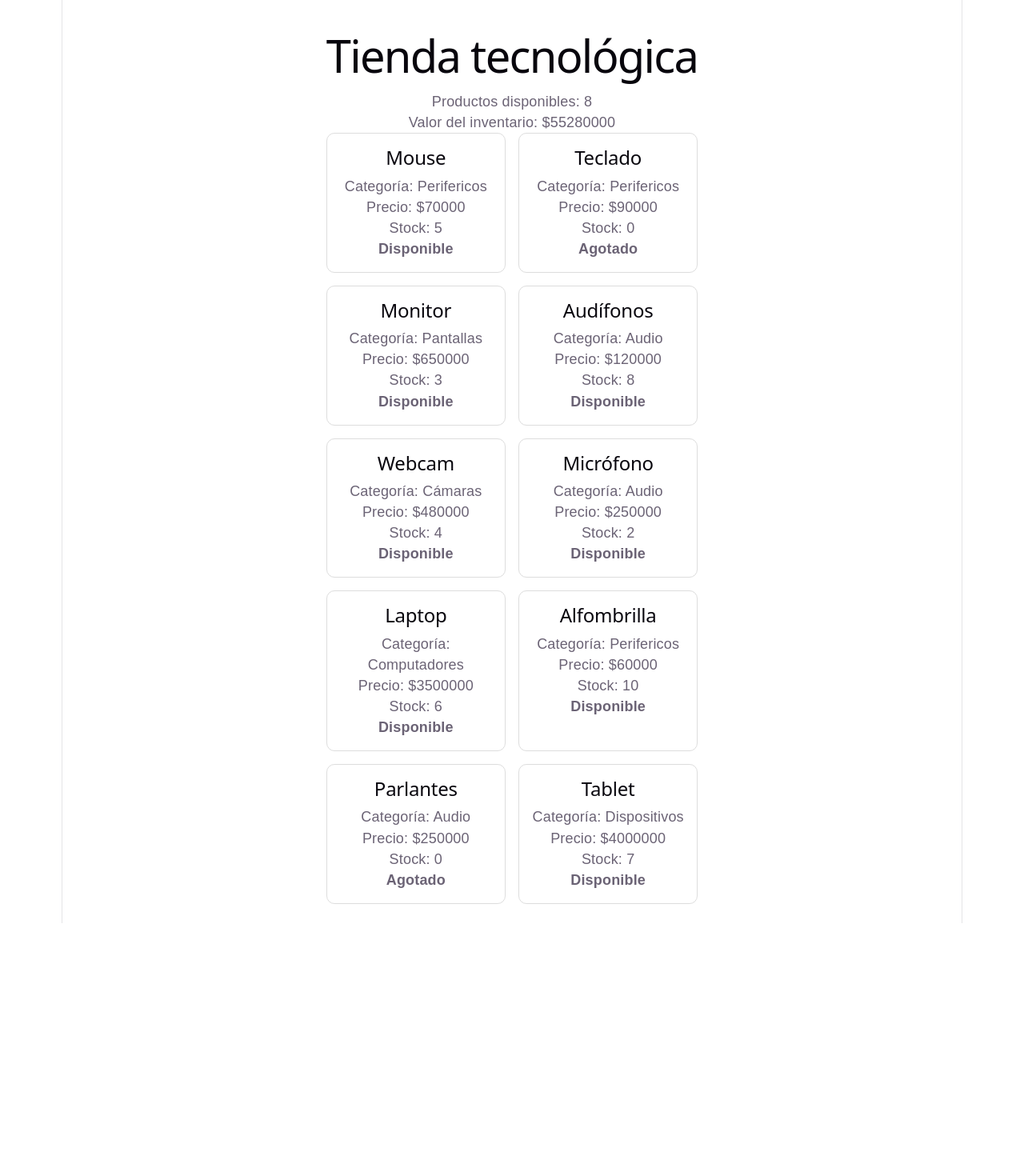
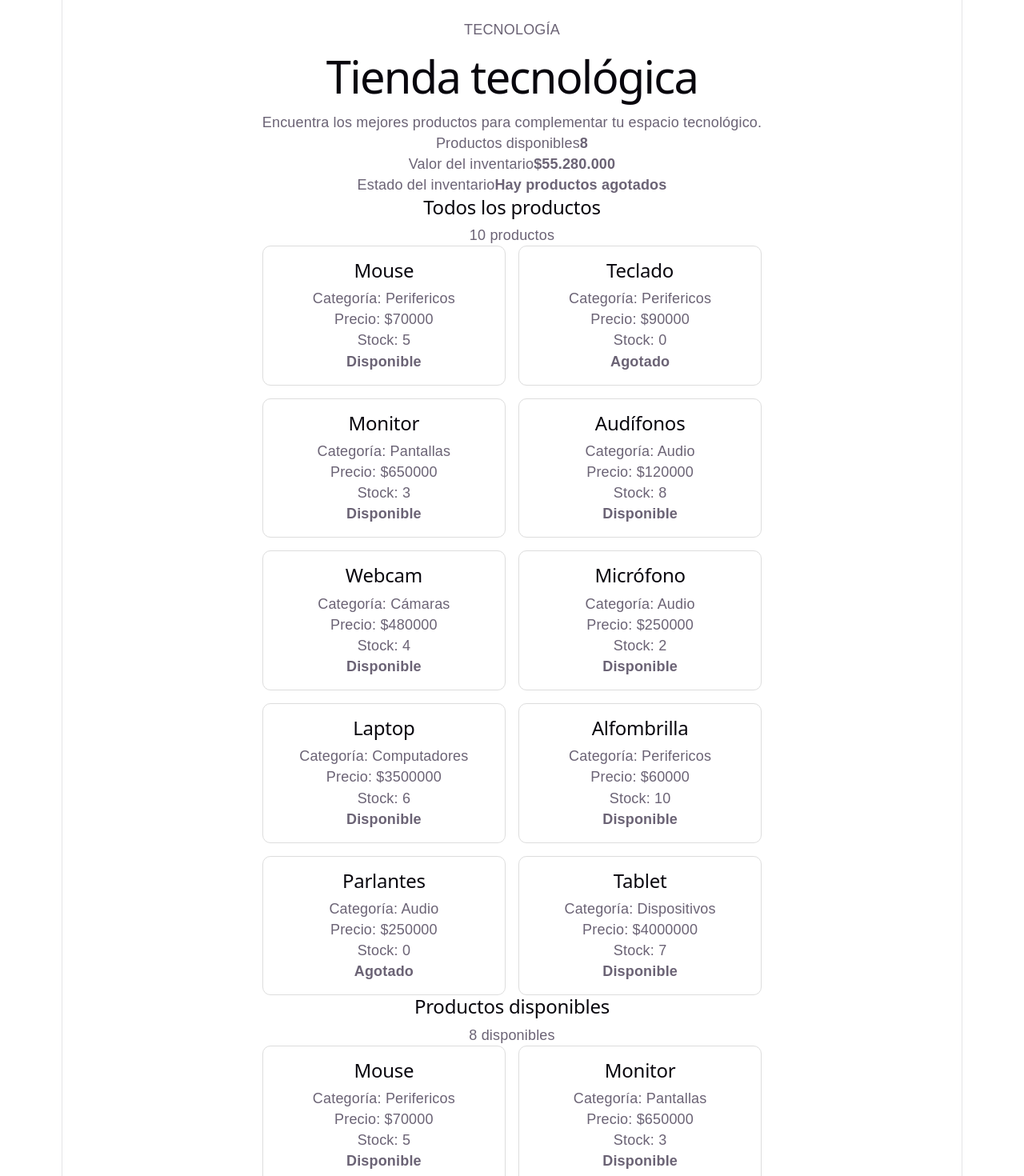
Before and after one commit to Carommi/Tienda-React, a React (Vite) app in the folder tienda-react/: page / in a window 1280 px wide. Shown: the top 1470 px of the page at 80% size. Before the commit the page ends 1154 px from the top, so only its background shows below. Built offline with nearby package versions, Linux system fonts and the light colour scheme.

Commit message:
Feat: Revisión de productos con funciones de JavaScript básicas

```diff
--- a/tienda-react/src/App.jsx
+++ b/tienda-react/src/App.jsx
@@ -3,7 +3,13 @@ import { productos } from './data/productos';
 import './App.css';
 
 function App() {
+  // Productos disponibles
   const disponibles = productos.filter(producto => producto.stock > 0);
+
+  // ¿Existe algún producto agotado?
+  const hayAgotados = productos.some(producto => producto.stock === 0);
+
+  // Valor total del inventario
   const valorInventario = productos.reduce(
     (total, producto) => total + producto.precio * producto.stock,
     0
@@ -11,19 +17,70 @@ function App() {
 
   return (
     <main className="contenedor">
+
+      <header className="encabezado">
+        <p className="etiqueta">TECNOLOGÍA</p>
         <h1>Tienda tecnológica</h1>
-      <p>Productos disponibles: {disponibles.length}</p>
+        <p className="descripcion">
+          Encuentra los mejores productos para complementar tu espacio tecnológico.
+        </p>
+      </header>
 
-      <p>Valor del inventario: ${valorInventario}</p>
-      <section className="productos">
+      <section className="resumen">
+        <div className="resumen-card">
+          <span>Productos disponibles</span>
+          <strong>{disponibles.length}</strong>
+        </div>
+
+        <div className="resumen-card">
+          <span>Valor del inventario</span>
+          <strong>${valorInventario.toLocaleString('es-CO')}</strong>
+        </div>
+
+        <div className="resumen-card">
+          <span>Estado del inventario</span>
+          <strong className={hayAgotados ? 'agotado' : 'disponible'}>
+            {hayAgotados ? 'Hay productos agotados' : 'Todo disponible'}
+          </strong>
+        </div>
+      </section>
+
+      {/* Todos los productos */}
+      <section className="seccion">
+        <div className="titulo-seccion">
+          <h2>Todos los productos</h2>
+          <span>{productos.length} productos</span>
+        </div>
+
+        <div className="productos">
           {productos.map(producto => (
             <ProductoCard
               key={producto.id}
               producto={producto}
             />
           ))}
+        </div>
       </section>
+
+      {/* Segunda sección: solamente disponibles */}
+      <section className="seccion disponibles-seccion">
+        <div className="titulo-seccion">
+          <h2>Productos disponibles</h2>
+          <span>{disponibles.length} disponibles</span>
+        </div>
+
+        <div className="productos">
+          {disponibles.map(producto => (
+            <ProductoCard
+              key={producto.id}
+              producto={producto}
+            />
+          ))}
+        </div>
+      </section>
+
     </main>
   );
 }
+
 export default App;
```
Lines whose indentation alone changed are shown as unchanged.
